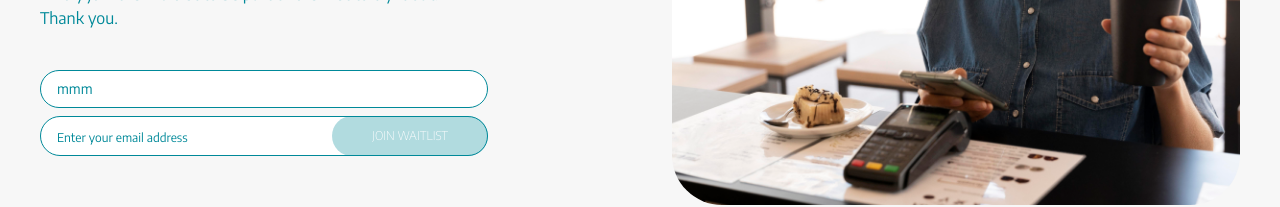
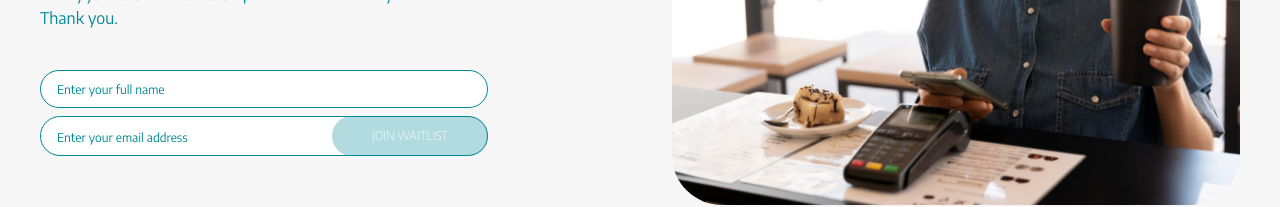
Before and after one commit to Leash-Pay/leashpay-web, a Next.js app in the folder site/: page /waitlist in a window 1280 px wide. Shown: the part 459-666 px from the top of the page. Built offline with nearby package versions, Linux system fonts and the light colour scheme.

Commit message:
local changes

```diff
--- a/site/src/app/waitlist/components/Waitlist.tsx
+++ b/site/src/app/waitlist/components/Waitlist.tsx
@@ -6,7 +6,7 @@ import BaseModal from "@/components/modal";
 
 const Waitlist = () => {
   const [email, setEmail] = useState("");
-  const [name, setName] = useState("mmm");
+  const [name, setName] = useState("");
   const [isLoading, setIsLoading] = useState<boolean>(false);
   const [isButtonDisabled, setIsButtonDisabled] = useState(true);
   const [error, setError] = useState<string | null>(null);
```
